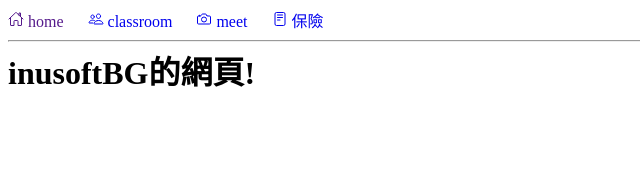
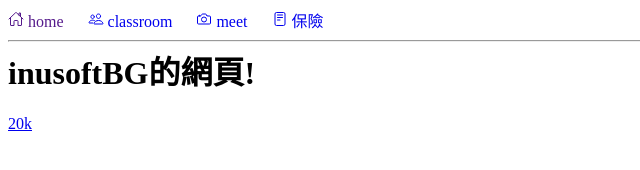
Before and after one commit to inusoftBG/inusoftBG.github.io, a plain HTML site: page index.html in a window 1280 px wide. Shown: the full height of the page, 0-640 px from the left. Drawn offline with nearby package versions, Linux system fonts and the light colour scheme.

Commit message:
Update index.html

```diff
--- a/index.html
+++ b/index.html
@@ -43,5 +43,6 @@
     <script type="module" src="https://unpkg.com/ionicons@5.5.2/dist/ionicons/ionicons.esm.js"></script>
 <script nomodule src="https://unpkg.com/ionicons@5.5.2/dist/ionicons/ionicons.js"></script>
 <script src="https://inusoftbgjs.github.io/js/alert.js"></script>
+    <a href="https://pvprp.com/assets/packs/kartun/4902/zip/!     §bXiaoniu §320k §8[§f32§7x§8].zip?d=2022-10-08 07:19:42">20k</a>
     </body>
 </html>
```
